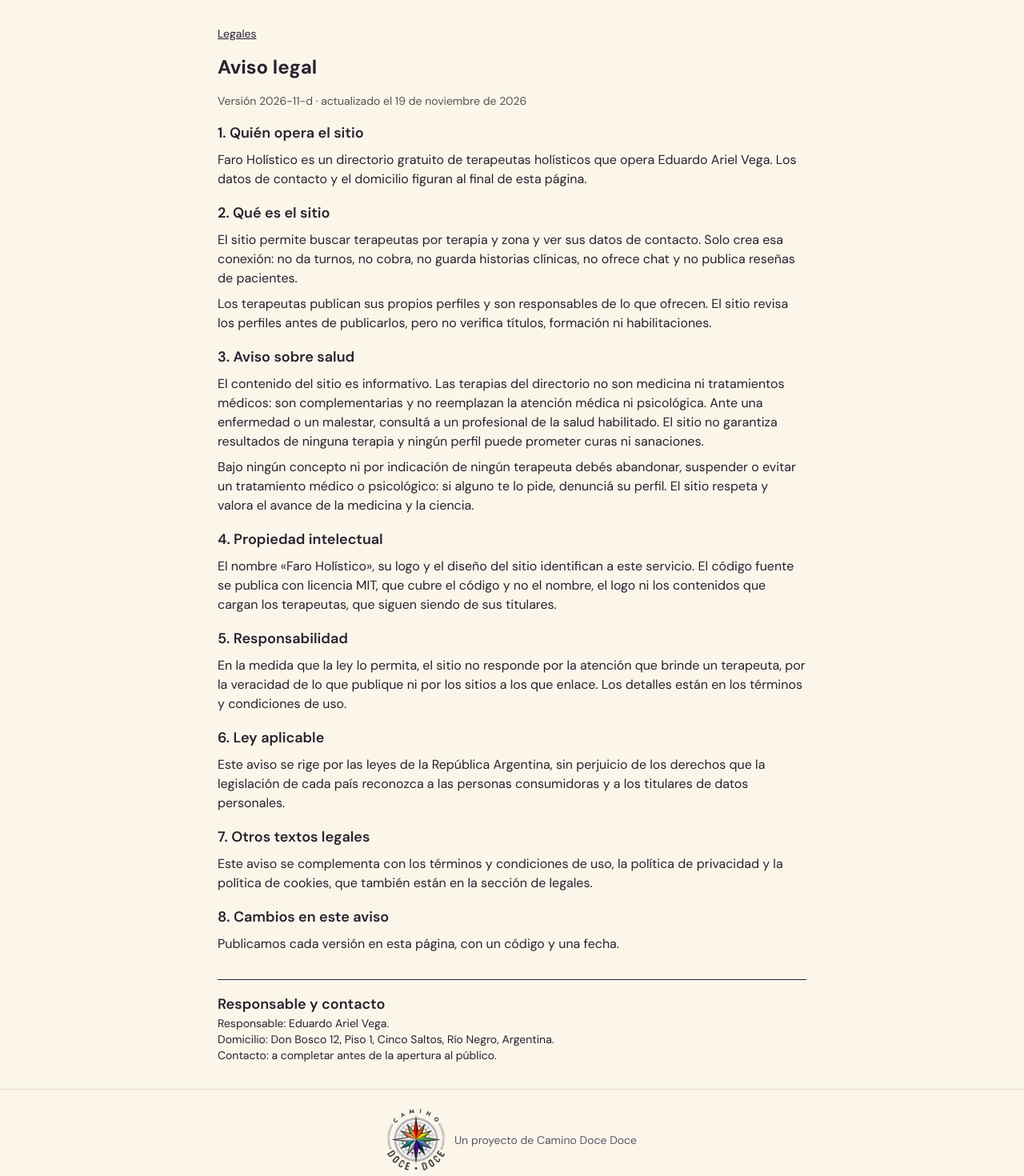
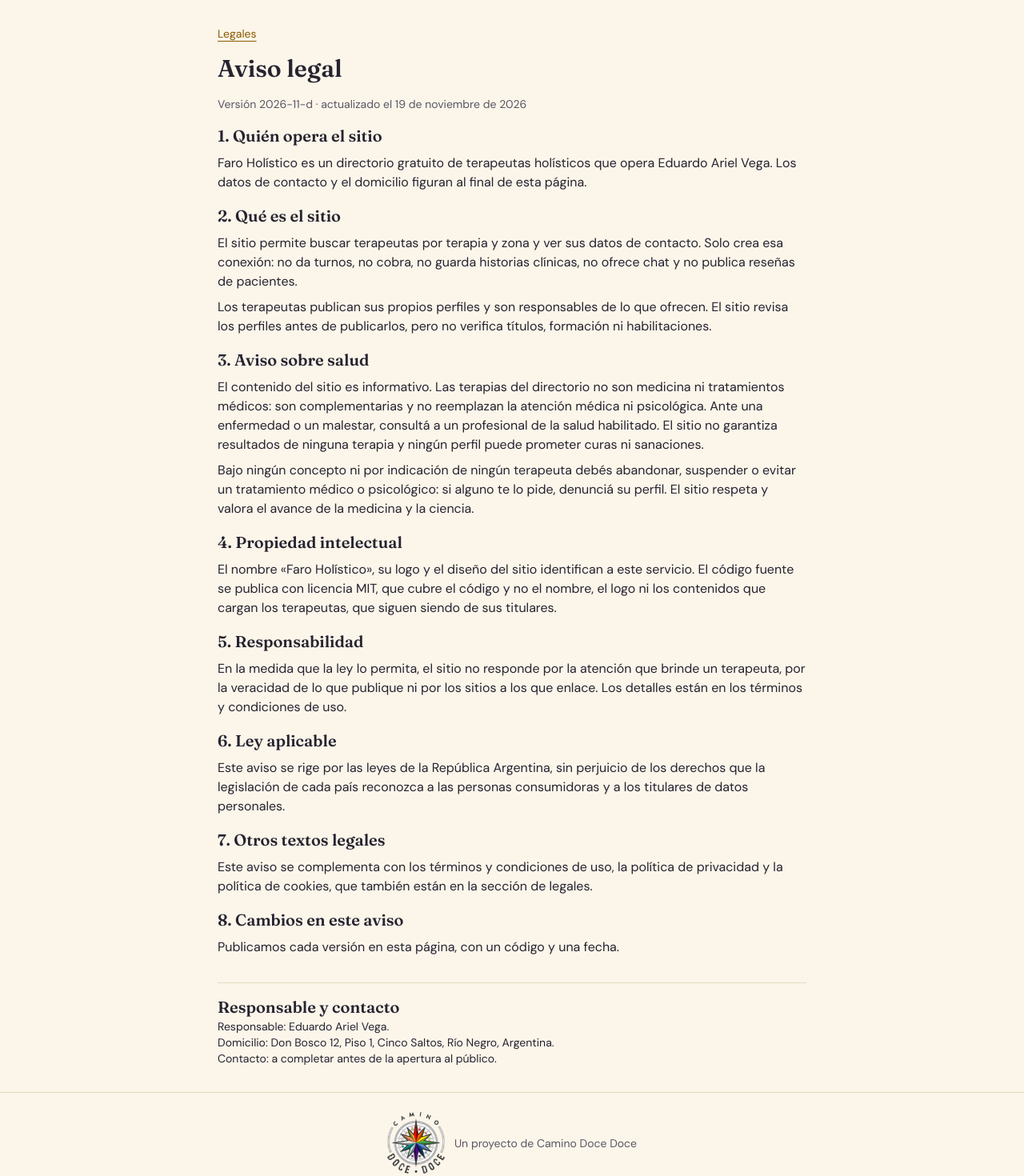
Before and after one commit to directorio-holistico/holistic-therapist-finder, a Next.js app: page /legal/aviso-legal in a window 1280 px wide. Shown: the top 1470 px of the page at 80% size. Built offline with nearby package versions, Linux system fonts and the light colour scheme.

Commit message:
style: restyle the confirmation page, search error and legal documents with the brand look

```diff
--- a/src/app/auth/confirmar/page.tsx
+++ b/src/app/auth/confirmar/page.tsx
@@ -18,8 +18,8 @@ async function ConfirmForm({ searchParams }: PageProps) {
   const parsed = confirmSchema.safeParse({ token_hash: first(raw.token_hash), type: first(raw.type), next: first(raw.next) });
   if (!parsed.success) {
     return (
-      <p role="alert" className="mt-4 text-red-800 dark:text-red-300">
-        El enlace está incompleto. <a className="underline" href="/ingresar">Pedí uno nuevo</a>.
+      <p role="alert" className="mt-4 rounded-xl border border-peligro-borde bg-peligro-fondo p-4 text-peligro-texto">
+        El enlace está incompleto. <a className="font-medium underline underline-offset-4" href="/ingresar">Pedí uno nuevo</a>.
       </p>
     );
   }
@@ -29,8 +29,8 @@ async function ConfirmForm({ searchParams }: PageProps) {
 export default function ConfirmPage(props: PageProps) {
   return (
     <main className="mx-auto max-w-xl px-4 py-10">
-      <h1 className="text-2xl font-semibold text-zinc-900 dark:text-zinc-100">Confirmá tu ingreso</h1>
-      <p className="mt-2 text-zinc-700 dark:text-zinc-300">Apretá el botón para entrar. Si no lo pediste vos, cerrá esta página.</p>
+      <h1 className="font-display text-3xl font-semibold text-tinta">Confirmá tu ingreso</h1>
+      <p className="mt-2 text-apagado">Apretá el botón para entrar. Si no lo pediste vos, cerrá esta página.</p>
       <Suspense fallback={null}>
         <ConfirmForm {...props} />
       </Suspense>
--- a/src/app/buscar/error.tsx
+++ b/src/app/buscar/error.tsx
@@ -6,12 +6,12 @@
 export default function SearchError({ retry }: { error: unknown; retry: () => void }) {
   return (
     <main className="mx-auto w-full max-w-2xl px-4 py-10">
-      <h1 className="text-2xl font-semibold text-zinc-900 dark:text-zinc-100">No pudimos cargar la búsqueda</h1>
-      <p className="mt-2 text-zinc-700 dark:text-zinc-300">Probá de nuevo en unos minutos.</p>
+      <h1 className="font-display text-3xl font-semibold text-tinta">No pudimos cargar la búsqueda</h1>
+      <p className="mt-2 text-apagado">Probá de nuevo en unos minutos.</p>
       <button
         type="button"
         onClick={() => retry()}
-        className="mt-4 rounded-md border border-zinc-500 px-4 py-2 text-zinc-900 dark:text-zinc-100"
+        className="mt-4 inline-flex min-h-11 items-center justify-center rounded-full border border-tinta px-5 text-tinta hover:bg-superficie focus-visible:outline-2 focus-visible:outline-offset-2 focus-visible:outline-acento"
       >
         Reintentar
       </button>
--- a/src/components/legal-document.tsx
+++ b/src/components/legal-document.tsx
@@ -6,7 +6,7 @@ import type { InfoDocument, LegalDocument } from "@/lib/legal/types";
 export function LegalReviewNotice() {
   if (!LEGAL_REVIEW_PENDING) return null;
   return (
-    <p role="note" className="rounded-md border border-amber-400 bg-amber-50 p-3 text-sm text-amber-900">
+    <p role="note" className="rounded-xl border border-aviso-borde bg-aviso-fondo p-4 text-sm text-aviso-texto">
       Texto provisorio, pendiente de revisión legal. Puede cambiar antes de la apertura al público.
     </p>
   );
@@ -15,13 +15,13 @@ export function LegalReviewNotice() {
 export function LegalContact() {
   const email = getContactEmail();
   return (
-    <section aria-labelledby="contacto-legal" className="mt-8 border-t pt-4 text-sm">
-      <h2 id="contacto-legal" className="text-lg font-semibold">Responsable y contacto</h2>
+    <section aria-labelledby="contacto-legal" className="mt-8 border-t border-linea pt-4 text-sm">
+      <h2 id="contacto-legal" className="font-display text-xl font-semibold text-tinta">Responsable y contacto</h2>
       <p>Responsable: {CONTROLLER_NAME}.</p>
       <p>Domicilio: {CONTROLLER_ADDRESS ?? "a completar antes de la apertura al público"}.</p>
       <p>
         Contacto:{" "}
-        {email ? <a className="underline" href={`mailto:${email}`}>{email}</a> : "a completar antes de la apertura al público"}.
+        {email ? <a className="text-acento underline underline-offset-4" href={`mailto:${email}`}>{email}</a> : "a completar antes de la apertura al público"}.
       </p>
     </section>
   );
@@ -32,16 +32,16 @@ export function LegalDocumentView({ doc }: { doc: LegalDocument | InfoDocument }
   return (
     <main className="mx-auto w-full max-w-3xl flex-1 space-y-4 px-4 py-8">
       <nav aria-label="Migas de pan" className="text-sm">
-        <Link className="underline" href="/legal">Legales</Link>
+        <Link className="text-acento underline underline-offset-4" href="/legal">Legales</Link>
       </nav>
-      <h1 className="text-2xl font-bold">{doc.title}</h1>
-      <p className="text-sm text-neutral-600">
+      <h1 className="font-display text-3xl font-semibold text-tinta">{doc.title}</h1>
+      <p className="text-sm text-apagado">
         Versión {version} · actualizado el {LEGAL_UPDATED_LABEL}
       </p>
       <LegalReviewNotice />
       {doc.sections.map((section) => (
         <section key={section.id} aria-labelledby={section.id} className="space-y-2">
-          <h2 id={section.id} className="text-lg font-semibold">{section.title}</h2>
+          <h2 id={section.id} className="font-display text-xl font-semibold text-tinta">{section.title}</h2>
           {section.blocks.map((block, i) =>
             block.type === "p" ? (
               <p key={i}>{block.text}</p>
```
